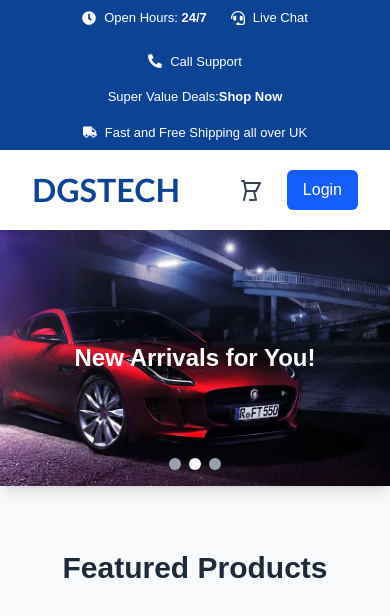
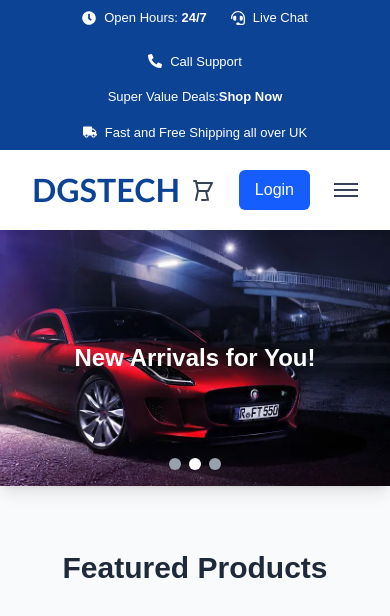
Before and after one commit to RufusFranky/DGS-E-Commerce-Frontend, a Next.js app: page / in a window 390 px wide. Shown: the top 616 px of the page. Built offline with nearby package versions, Linux system fonts and the light colour scheme; no server answers.

Commit message:
Update Navbar.tsx

```diff
--- a/app/componets/Navbar.tsx
+++ b/app/componets/Navbar.tsx
@@ -5,16 +5,13 @@ import LoginModal from "./LoginModel";
 import { FaClock, FaHeadset, FaPhoneAlt, FaTruck } from "react-icons/fa";
 import dynamic from "next/dynamic";
 
-// ⛔ Clerk components must load only on client
-const ClerkSafe = dynamic(
-  () => import("../NavbarClerk"),
-  { ssr: false }
-);
+const ClerkSafe = dynamic(() => import("../NavbarClerk"), { ssr: false });
 
 export default function Navbar() {
   const { cartItems, toggleCart } = useCart();
   const [showLogin, setShowLogin] = useState(false);
   const [isClient, setIsClient] = useState(false);
+  const [menuOpen, setMenuOpen] = useState(false);
 
   useEffect(() => {
     setIsClient(true);
@@ -62,17 +59,22 @@ export default function Navbar() {
         </div>
       </div>
 
-      <nav className="flex items-center justify-between px-8 py-4 bg-white z-50">
+      {/* Main Navbar */}
+      <nav className="flex items-center justify-between px-8 py-4 bg-white relative">
+
+        {/* Logo */}
         <a href="./">
           <h1 className="font-bold logo">DGSTECH</h1>
         </a>
 
+        {/* Desktop menu */}
         <div className="space-x-6 hidden md:flex">
           <a href="./" className="nav_links">Home</a>
           <a href="./products" className="nav_links">Products</a>
           <a href="./contact" className="nav_links">Contact</a>
         </div>
 
+        {/* Right items (cart + clerk) */}
         <div className="flex items-center space-x-6">
           {/* Cart */}
           <button onClick={toggleCart} className="relative cursor-pointer">
@@ -90,6 +92,7 @@ export default function Navbar() {
                 d="M3 3h2l.4 2M7 13h10l4-8H5.4M7 13L5.4 5M7 13l-2 9m10-9l2 9m-6 0h4"
               />
             </svg>
+
             {totalItems > 0 && (
               <span className="absolute -top-2 -right-2 bg-blue-600 text-xs text-white rounded-full px-1.5 cart-Count">
                 {totalItems}
@@ -97,8 +100,31 @@ export default function Navbar() {
             )}
           </button>
 
-          {/* Clerk user button is now safe */}
+          {/* Clerk */}
           {isClient && <ClerkSafe />}
+
+          {/* 🍔 Hamburger Menu Button (Mobile) */}
+          <button
+            className="md:hidden flex flex-col space-y-1"
+            onClick={() => setMenuOpen(!menuOpen)}
+          >
+            <span className={`block h-0.5 w-6 bg-gray-700 transition-all ${menuOpen ? "rotate-45 translate-y-2" : ""}`}></span>
+            <span className={`block h-0.5 w-6 bg-gray-700 transition-all ${menuOpen ? "opacity-0" : ""}`}></span>
+            <span className={`block h-0.5 w-6 bg-gray-700 transition-all ${menuOpen ? "-rotate-45 -translate-y-2" : ""}`}></span>
+          </button>
+        </div>
+
+        {/* Mobile Slide Menu */}
+        <div
+          className={`md:hidden absolute top-full left-0 w-full bg-white shadow-md transition-all duration-300 overflow-hidden ${
+            menuOpen ? "max-h-60 py-4" : "max-h-0"
+          }`}
+        >
+          <div className="flex flex-col items-center space-y-4">
+            <a href="./" className="nav_links text-lg">Home</a>
+            <a href="./products" className="nav_links text-lg">Products</a>
+            <a href="./contact" className="nav_links text-lg">Contact</a>
+          </div>
         </div>
       </nav>
 
```
